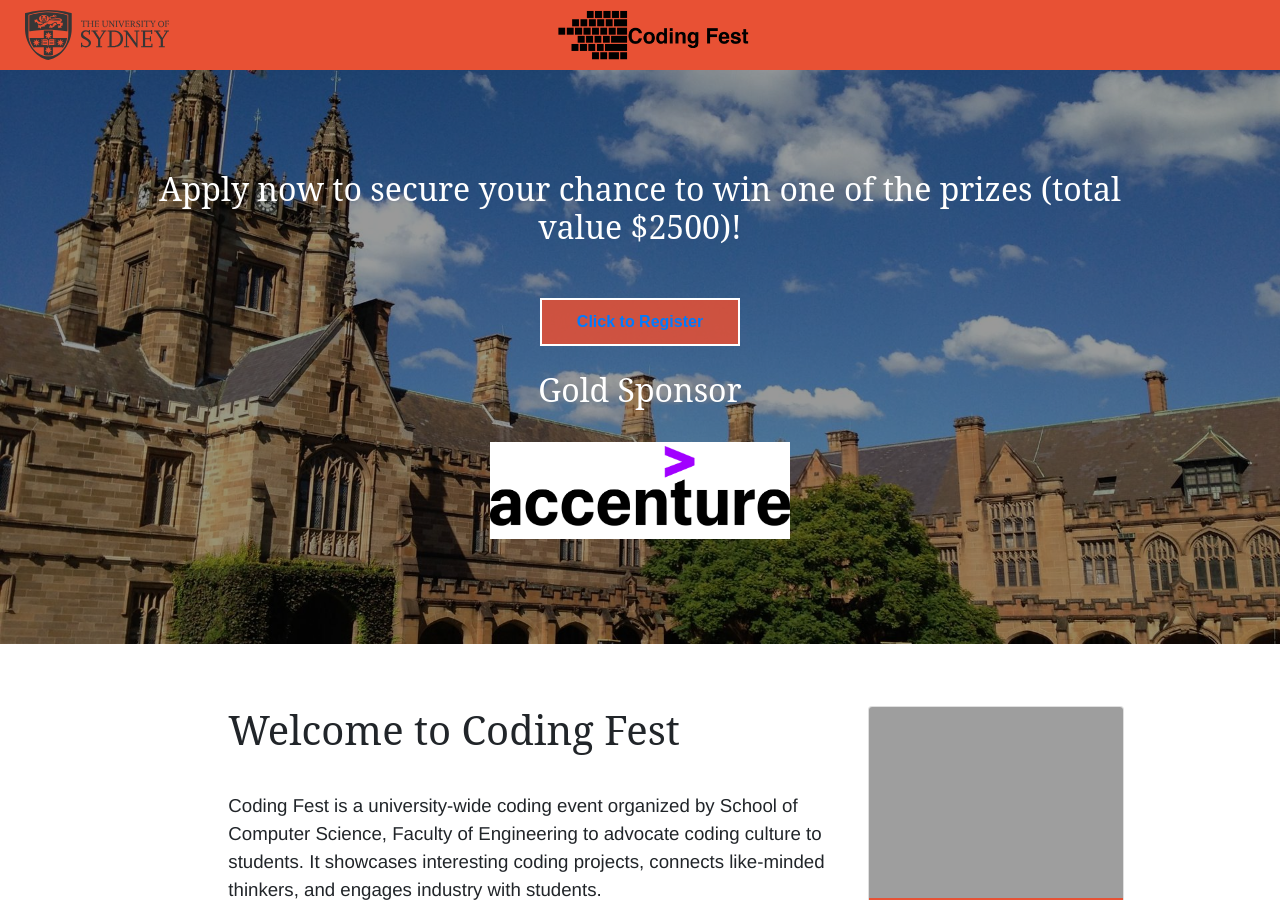
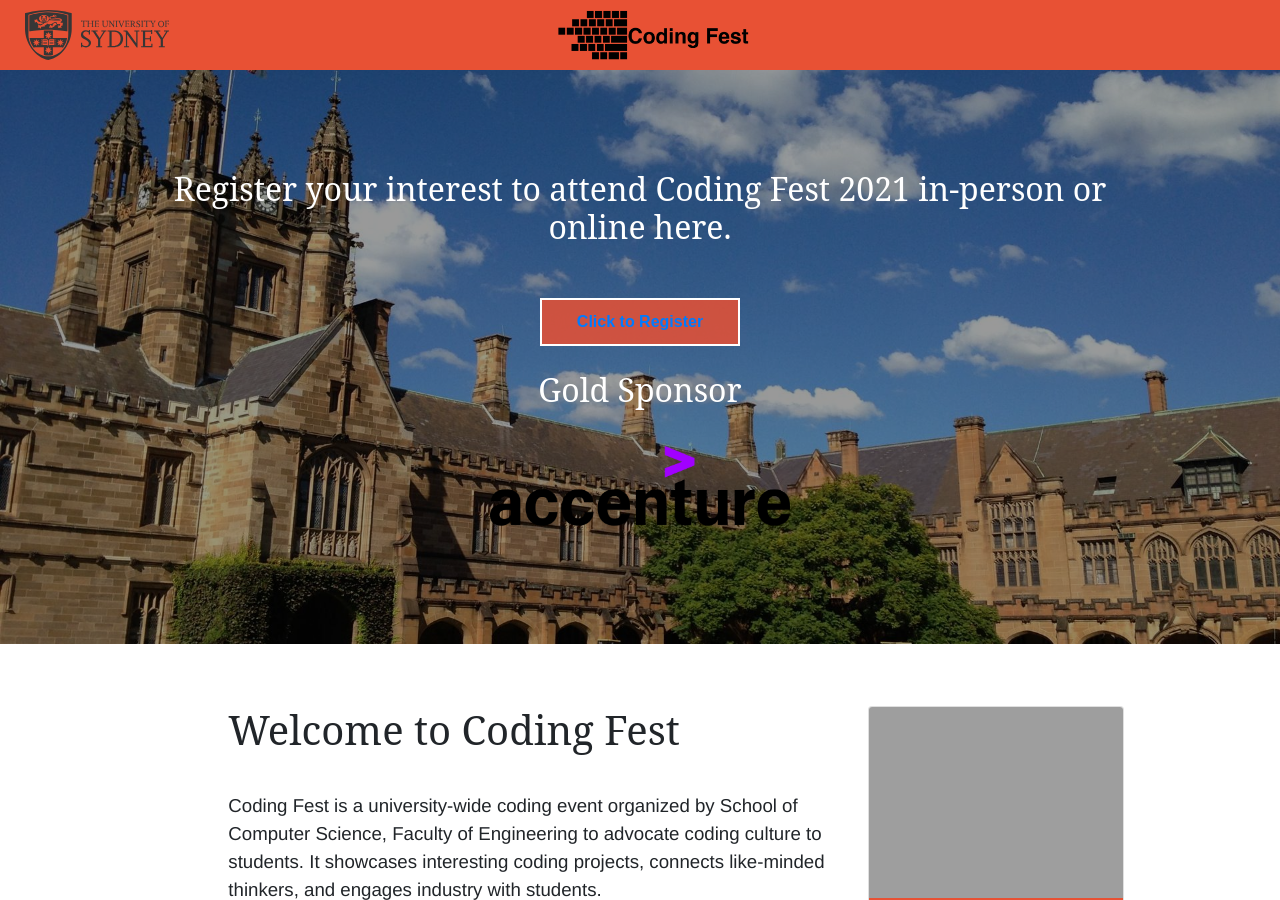
Before and after one commit to codingfestsydney/codingfestWeb, a Jekyll site: the page built from index.md, in a window 1280 px wide and 900 px high. Built offline with Jekyll 4.4.1, drawn with Linux system fonts in a browser that asks for light colours; nearby versions of some CDN libraries; our own code applies the rules of GitHub Pages for plain Markdown files.

Commit message:
Update default.html

```diff
--- a/_layouts/default.html
+++ b/_layouts/default.html
@@ -185,7 +185,7 @@
                         <h1>Coding Fest 2021 (in hybrid mode) is open for applications!</h1>
                     </div> -->
                     <div class="row slogan justify-content-center" style="padding-bottom:25px;">
-                        <h2>Apply now to secure your chance to win one of the prizes (total value $2500)!</h2>
+                        <h2>Register your interest to attend Coding Fest 2021 in-person or online here.</h2>
                     </div>
                     <div class="row justify-content-center" style="padding-bottom:25px;">
                         <!-- <div class="col-2" style="margin-right:50px;margin-top:0;"> -->
@@ -213,7 +213,7 @@
                         <h2>Gold Sponsor</h2>
                     </div>
                     <div class="row justify-content-center" style="padding-bottom:5px">
-                        <img src="https://codingfestsydney.github.io/assets/files/gold_logo.png" style="width: 300px;background-color: white;">
+                        <img src="https://codingfestsydney.github.io/assets/files/gold_logo.png" style="width: 300px;">
                     </div>
 
                 </div>
```
